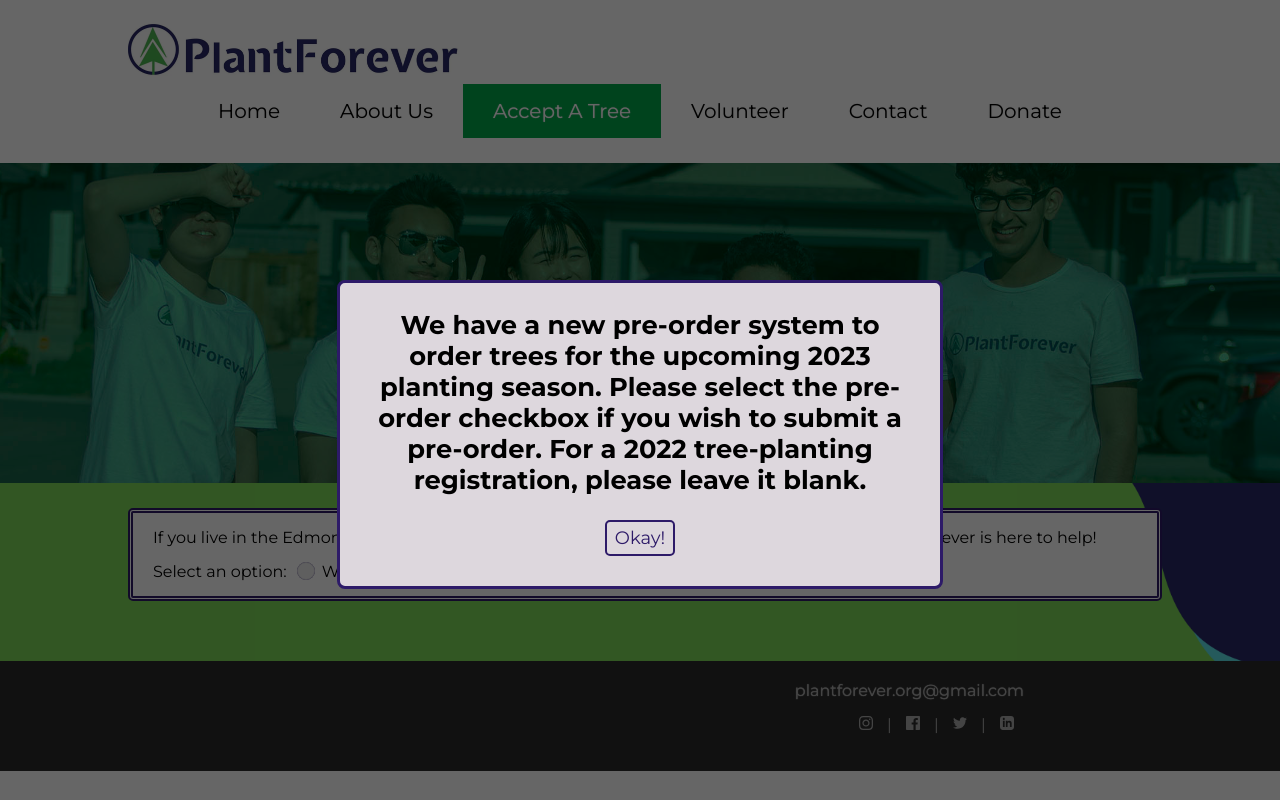
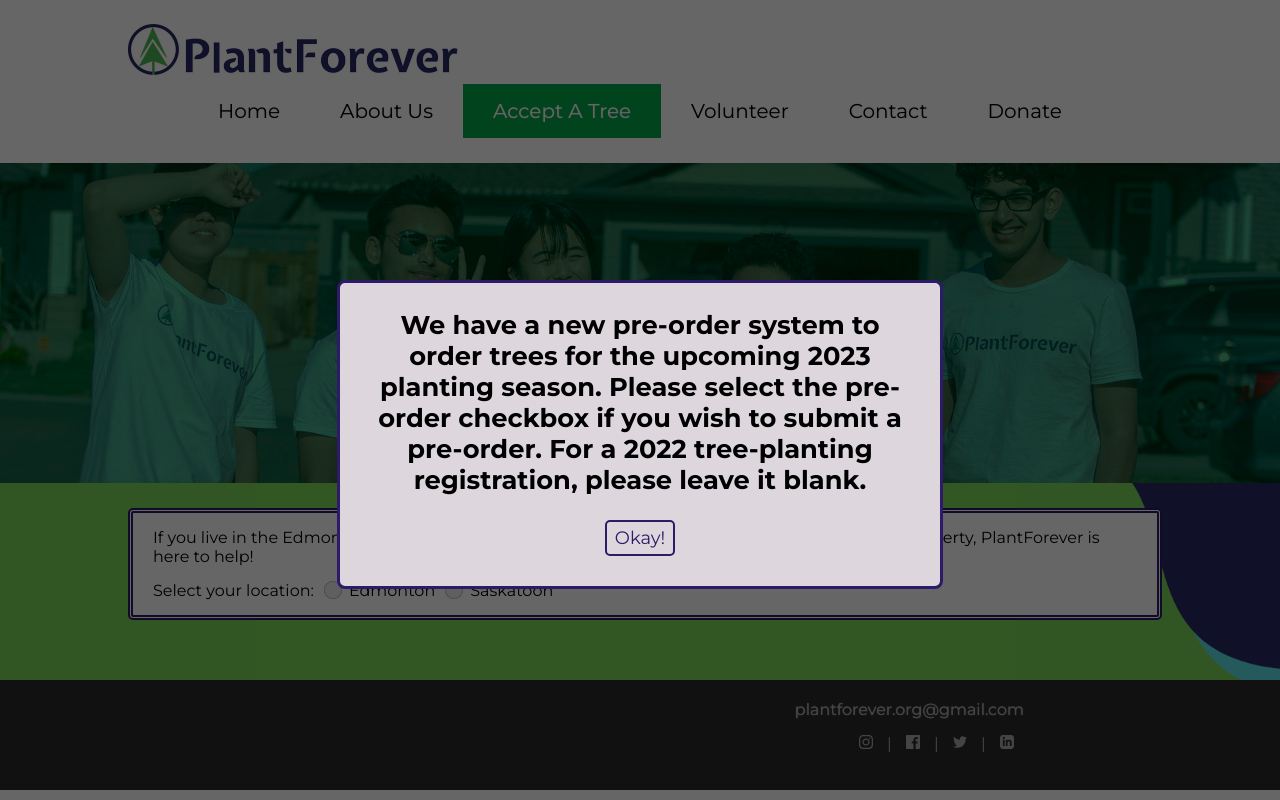
Before and after one commit to cocoliliace/PlantForever, a Vue app: page /accept-a-tree in a window 1280 px wide. Built offline with nearby package versions, Linux system fonts and the light colour scheme.

Commit message:
feat: saskatoon tree registration

```diff
--- a/src/views/GetTree.vue
+++ b/src/views/GetTree.vue
@@ -24,10 +24,24 @@
 
     <section>
       <p>
-        If you live in the Edmonton area and are looking for young trees to plant on your property,
+        If you live in the Edmonton or Saskatoon area and are looking for young trees to plant on your property,
         PlantForever is here to help!
       </p>
-      <p class="checkbox-container">Select an option:
+
+      <p class="checkbox-container">Select your location:
+        <label>
+          <input v-model="location" class="checkbox" type="radio" value="edmonton" />
+          <span class="checkmark radio"></span>
+          Edmonton
+        </label>
+        <label>
+          <input v-model="location" class="checkbox" type="radio" value="saskatoon" />
+          <span class="checkmark radio"></span>
+          Saskatoon
+        </label>
+      </p>
+
+      <p v-if="location" class="checkbox-container">Select an option:
         <label>
           <input v-model="method" class="checkbox" type="radio" value="plant" />
           <span class="checkmark radio"></span>
@@ -163,6 +177,7 @@ export default {
   data() {
     return {
       method: null,
+      location: null,
       email: "",
       name: "",
       phone: "",
@@ -225,7 +240,8 @@ export default {
       let link = "https://script.google.com/macros/s/";
       let params;
       if (this.method === "plant") {
-        link += this.preorder ? "AKfycbxcghJ8vYc0EyjOc1aDsQpCJcV9idgr1GWfh7337jFwvZdN8bq-Ed1ZbOM0zpBJREU0CA/exec"
+        link += this.location === "saskatoon" ? "AKfycbxTVqVUSDBqf9IbzCbtiKo9vr3eQcY4au_uoUdDM4Qrm4duZmY5e-Hk65N3R7hsrQkj/exec"
+          : this.preorder ? "AKfycbxcghJ8vYc0EyjOc1aDsQpCJcV9idgr1GWfh7337jFwvZdN8bq-Ed1ZbOM0zpBJREU0CA/exec"
           : "AKfycbw-rxgZ9cs601Y0u8CxnfjCLIR-p7DisgdkMhfn0Q8-L9Q7UpU/exec";
         console.log(link);
         params = {
@@ -239,7 +255,8 @@ export default {
           comments: this.comments
         };
       } else {
-        link += this.preorder ? "AKfycbxE_d5M613F8hHA0bSaQdKXwnn6hl__yWcrtfBxHu2jHK9A6MrtB5mIKTN_Ink3JEa-/exec"
+        link += this.location === "saskatoon" ? "AKfycbztbb_tHIcj-8AEa2cTmmb8SBR_SvnuRzXij3gSjgENTZuXZOrfkcwBYCztTWszQRaH/exec"
+          : this.preorder ? "AKfycbxE_d5M613F8hHA0bSaQdKXwnn6hl__yWcrtfBxHu2jHK9A6MrtB5mIKTN_Ink3JEa-/exec"
           : "AKfycbzFSmJj3YUlEIgNnJeqOhBLQ1J9TyyM2R9zYis1p8k9fmmWjNzI2spDBufaoQ7Iv7cP/exec";
         params = {
           email: this.email,
```
